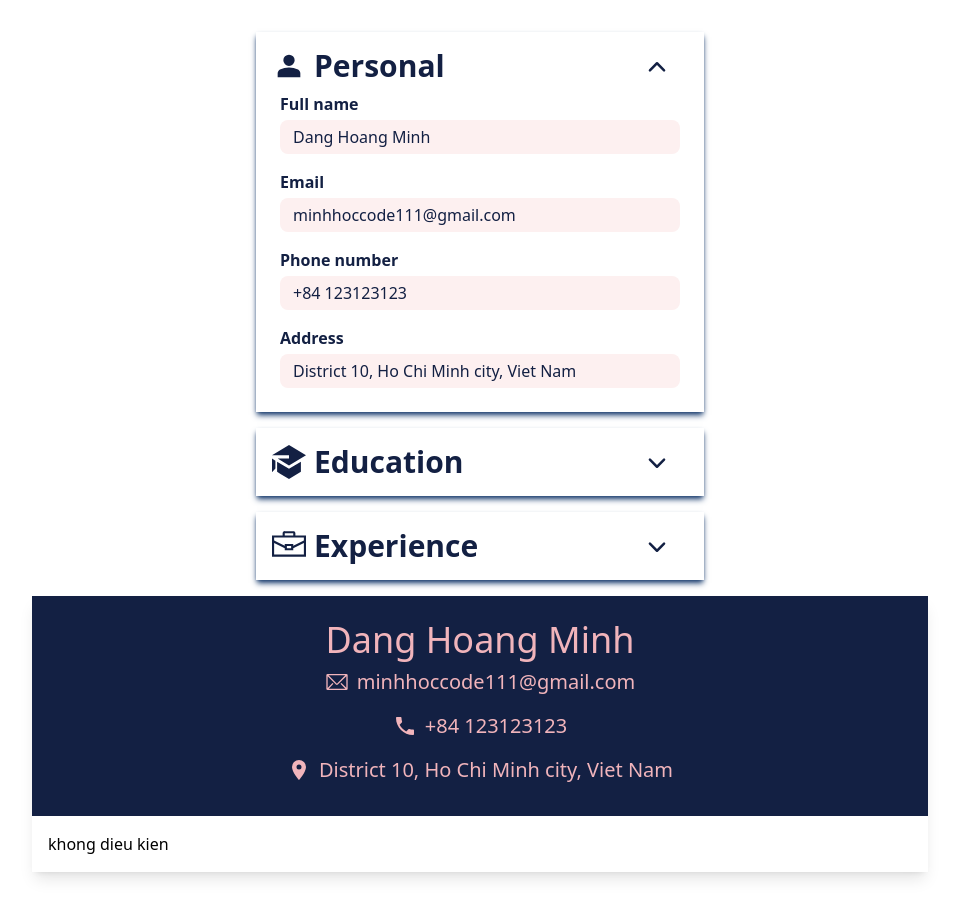
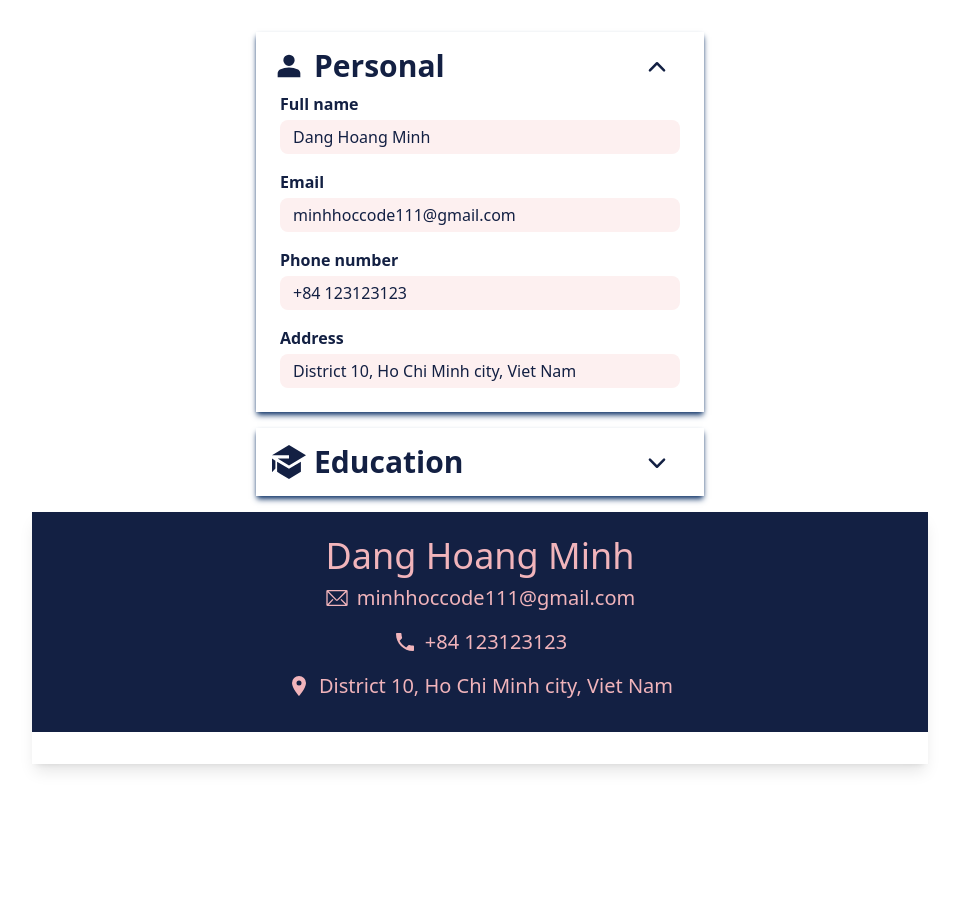
Before and after one commit to minhhoccode111/cv-application-top, a React (Vite) app: page / in a window 1280 px wide. Shown: the whole page, without its empty margins (160-1119 px from the left). After the commit the page ends 848 px from the top, so only its background shows below. Built offline with nearby package versions, Linux system fonts and the light colour scheme.

Commit message:
start working on education section

```diff
--- a/src/App.jsx
+++ b/src/App.jsx
@@ -27,15 +27,13 @@ const Display = ({ name, email, phone, address }) => {
           {address}
         </h2>
       </header>
-      <div className={'p-4'}>khong dieu kien</div>
+      <div className={'p-4'}></div>
     </div>
   );
 };
-
 const Personal = ({ name, email, phone, address, handleChange, currentOpen, handleToggle }) => {
   const isOpen = currentOpen === 'personal';
   return (
-    <>
     <div className="p-4 shadow-md shadow-dark max-w-md mx-auto my-4 text-darker relative">
       <h1 className="flex items-center gap-2 text-3xl font-bold bg-white">
         <Icon.Personal height={'34px'} width={'34px'} /> Personal
@@ -50,14 +48,18 @@ const Personal = ({ name, email, phone, address, handleChange, currentOpen, hand
         <Input required={true} placeholder={'City, Country'} infoType={'address'} label={'Address'} inputType={'text'} value={address} handleChange={handleChange} />
       </div>
     </div>
-    </>
   );
 };
+const Education = ({ handleChange, currentOpen, handleToggle }) => {
+  const isOpen = currentOpen === 'education';
+  const [school, setSchool] = useState('');
+  const [degree, setDegree] = useState('');
+  const [startDate, setStartDate] = useState('');
+  const [endDate, setEndDate] = useState('');
+  const [location, setLocation] = useState('');
+  const handleSubmit = () => {};
 
-const Education = ({ school, degree, startDate, endDate, location, handleChange, currentOpen, handleToggle }) => {
-  const isOpen = currentOpen === 'education';
   return (
-    <>
     <div className="p-4 shadow-md shadow-dark max-w-md mx-auto my-4 text-darker relative">
       <h1 className="flex items-center gap-2 text-3xl font-bold bg-white">
         <Icon.Education height={'34px'} width={'34px'} /> Education
@@ -69,29 +71,8 @@ const Education = ({ school, degree, startDate, endDate, location, handleChange,
         <div className="bg-light h-40"></div>
       </div>
     </div>
-    </>
   );
 };
-
-const Experience = ({ name, email, phone, address, handleChange, currentOpen, handleToggle }) => {
-  const isOpen = currentOpen === 'experience';
-  return (
-    <>
-      <div className="p-4 shadow-md shadow-dark max-w-md mx-auto my-4 text-darker relative">
-        <h1 className="flex items-center gap-2 text-3xl font-bold bg-white">
-          <Icon.Experience height={'34px'} width={'34px'} /> Experience
-        </h1>
-        <div className={'absolute right-0 top-0'}>
-          <Button isOpen={isOpen} handleChange={() => handleToggle('experience')} />
-        </div>
-        <div className={'' + ' ' + (isOpen ? 'block' : ' hidden')}>
-          <div className="bg-light h-40"></div>
-        </div>
-      </div>
-    </>
-  );
-};
-
 export const App = () => {
   const [personalInfo, setInfo] = useState({
     name: 'Dang Hoang Minh',
@@ -100,22 +81,51 @@ export const App = () => {
     address: 'District 10, Ho Chi Minh city, Viet Nam',
   });
   const handlePersonalInfoChange = (type, value) => setInfo({ ...personalInfo, [type]: value });
-
   const [currentOpen, setCurrentOpen] = useState('personal');
-  const handleCurrentOpenChange = (newCurrentOpen) => {
-    if (newCurrentOpen === currentOpen) {
-      setCurrentOpen(null);
-    } else {
-      setCurrentOpen(newCurrentOpen);
-    }
-  };
-
+  const handleCurrentOpenChange = (newCurrentOpen) => (newCurrentOpen === currentOpen ? setCurrentOpen(null) : setCurrentOpen(newCurrentOpen));
+  const [educationInfo, setEducationInfo] = useState([
+    {
+      degree: 'Bachelor',
+      isHidden: false,
+      endDate: 'Dec 2023',
+      startDate: 'Sep 2019',
+      location: 'Ho Chi Minh, Viet Nam',
+      school: 'Hochiminh College Economy',
+    },
+    {
+      degree: 'Hidden Degree',
+      isHidden: true, // TODO FIXME BUG
+      endDate: 'Hidden end date',
+      startDate: 'Hidden start date',
+      location: 'Hidden Location',
+      school: 'Hidden University',
+    },
+  ]);
   return (
     <div id="wrapper" className="min-h-screen">
       <Personal {...personalInfo} handleChange={handlePersonalInfoChange} currentOpen={currentOpen} handleToggle={handleCurrentOpenChange} />
       <Education currentOpen={currentOpen} handleToggle={handleCurrentOpenChange} />
-      <Experience currentOpen={currentOpen} handleToggle={handleCurrentOpenChange} />
+      {/* <Experience currentOpen={currentOpen} handleToggle={handleCurrentOpenChange} /> */}
       <Display {...personalInfo} />
     </div>
   );
 };
+
+// const Experience = ({ name, email, phone, address, handleChange, currentOpen, handleToggle }) => {
+//   const isOpen = currentOpen === 'experience';
+//   return (
+//     <>
+//       <div className="p-4 shadow-md shadow-dark max-w-md mx-auto my-4 text-darker relative">
+//         <h1 className="flex items-center gap-2 text-3xl font-bold bg-white">
+//           <Icon.Experience height={'34px'} width={'34px'} /> Experience
+//         </h1>
+//         <div className={'absolute right-0 top-0'}>
+//           <Button isOpen={isOpen} handleChange={() => handleToggle('experience')} />
+//         </div>
+//         <div className={'' + ' ' + (isOpen ? 'block' : ' hidden')}>
+//           <div className="bg-light h-40"></div>
+//         </div>
+//       </div>
+//     </>
+//   );
+// };
```
Lines whose indentation alone changed are shown as unchanged.
